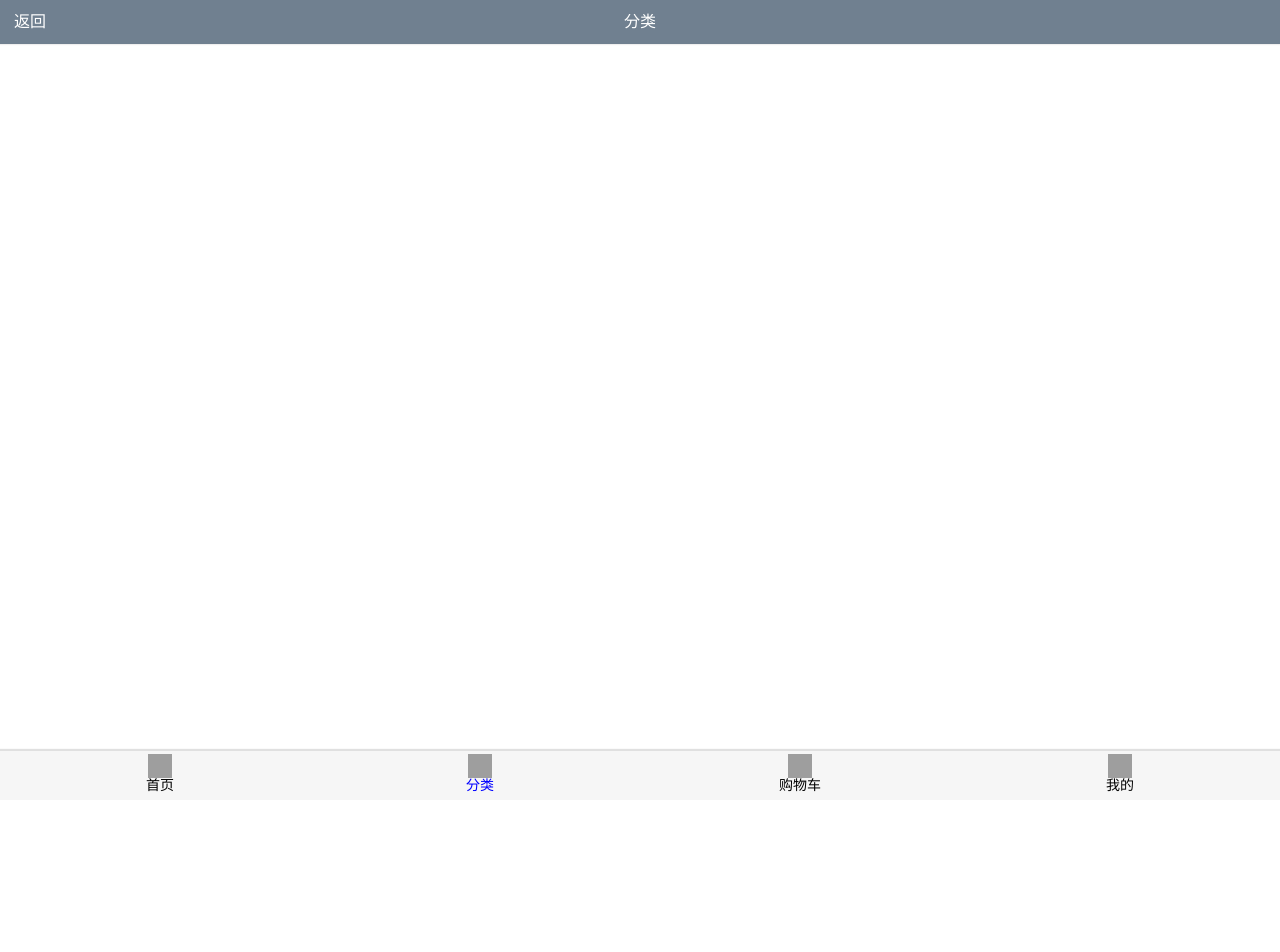
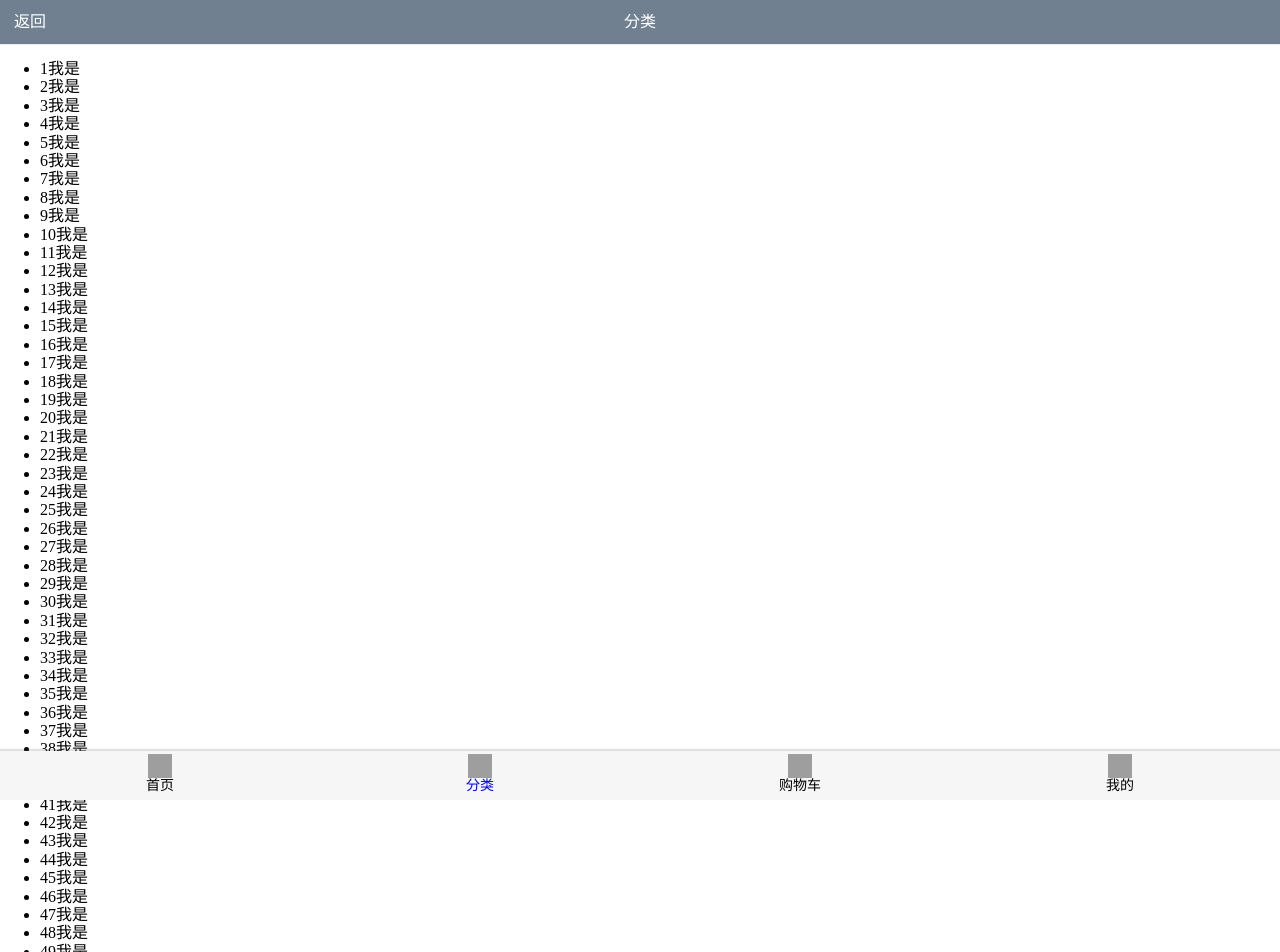
Before and after one commit to wwqnet/VueProject, a Vue app: page /category in a window 1280 px wide. Shown: the top 952 px of the page. Before the commit the page ends 800 px from the top, so only its background shows below. Built offline with nearby package versions, Linux system fonts and the light colour scheme; no server answers; grey boxes are pictures that could not be loaded.

Commit message:
提提交最新å¤代码

```diff
--- a/package.json
+++ b/package.json
@@ -11,6 +11,7 @@
   },
   "dependencies": {
     "axios": "^0.19.1",
+    "better-scroll": "^1.15.2",
     "vue": "^2.5.2",
     "vue-router": "^3.0.7",
     "vuex": "^3.1.2"
--- a/src/network/request.js
+++ b/src/network/request.js
@@ -5,11 +5,13 @@ export function request(config){
         baseURL:"",
         timeout:5000
     })
+    // 请求拦截
     instance.interceptors.request.use((config)=>{
         return config
     },err=>{
 
     })
+    // 响应拦截
     instance.interceptors.response.use(res => {
         return res
     },err => {
--- a/src/views/category/Category.vue
+++ b/src/views/category/Category.vue
@@ -4,14 +4,19 @@
       <div slot="left">返回</div>
       <div slot="center">分类</div>
     </nav-bar>
+    <category-content/>
   </div>
 </template>
 <script>
 import NavBar from "@/components/common/navbar/NavBar";
+import CategoryContent from "@/views/category/CategoryContent"
+
+
 export default {
   name: "Category",
   components: {
-    NavBar
+    NavBar,
+    CategoryContent
   }
 };
 </script>
@@ -20,5 +25,7 @@ export default {
     background-color:slategray;
     text-align: center;
     color: white;
+    position: sticky;
+    top: 0;
 }
 </style>
--- /dev/null
+++ b/src/views/category/CategoryContent.vue
@@ -0,0 +1,124 @@
+<template>
+  <div class="wrapper">
+    <ul>
+      <li>1我是</li>
+      <li>2我是</li>
+      <li>3我是</li>
+      <li>4我是</li>
+      <li>5我是</li>
+      <li>6我是</li>
+      <li>7我是</li>
+      <li>8我是</li>
+      <li>9我是</li>
+      <li>10我是</li>
+      <li>11我是</li>
+      <li>12我是</li>
+      <li>13我是</li>
+      <li>14我是</li>
+      <li>15我是</li>
+      <li>16我是</li>
+      <li>17我是</li>
+      <li>18我是</li>
+      <li>19我是</li>
+      <li>20我是</li>
+      <li>21我是</li>
+      <li>22我是</li>
+      <li>23我是</li>
+      <li>24我是</li>
+      <li>25我是</li>
+      <li>26我是</li>
+      <li>27我是</li>
+      <li>28我是</li>
+      <li>29我是</li>
+      <li>30我是</li>
+      <li>31我是</li>
+      <li>32我是</li>
+      <li>33我是</li>
+      <li>34我是</li>
+      <li>35我是</li>
+      <li>36我是</li>
+      <li>37我是</li>
+      <li>38我是</li>
+      <li>39我是</li>
+      <li>40我是</li>
+      <li>41我是</li>
+      <li>42我是</li>
+      <li>43我是</li>
+      <li>44我是</li>
+      <li>45我是</li>
+      <li>46我是</li>
+      <li>47我是</li>
+      <li>48我是</li>
+      <li>49我是</li>
+      <li>50我是</li>
+      <li>51我是</li>
+      <li>52我是</li>
+      <li>53我是</li>
+      <li>54我是</li>
+      <li>55我是</li>
+      <li>56我是</li>
+      <li>57我是</li>
+      <li>58我是</li>
+      <li>59我是</li>
+      <li>60我是</li>
+      <li>61我是</li>
+      <li>62我是</li>
+      <li>63我是</li>
+      <li>64我是</li>
+      <li>65我是</li>
+      <li>66我是</li>
+      <li>67我是</li>
+      <li>68我是</li>
+      <li>69我是</li>
+      <li>70我是</li>
+      <li>71我是</li>
+      <li>72我是</li>
+      <li>73我是</li>
+      <li>74我是</li>
+      <li>75我是</li>
+      <li>76我是</li>
+      <li>77我是</li>
+      <li>78我是</li>
+      <li>79我是</li>
+      <li>80我是</li>
+      <li>81我是</li>
+      <li>82我是</li>
+      <li>83我是</li>
+      <li>84我是</li>
+      <li>85我是</li>
+      <li>86我是</li>
+      <li>87我是</li>
+      <li>88我是</li>
+      <li>89我是</li>
+      <li>90我是</li>
+      <li>91我是</li>
+      <li>92我是</li>
+      <li>93我是</li>
+      <li>94我是</li>
+      <li>95我是</li>
+      <li>96我是</li>
+      <li>97我是</li>
+      <li>98我是</li>
+      <li>99我是</li>
+      <li>100我是</li>
+    </ul>
+  </div>
+</template>
+
+<script>
+import BScroll from "better-scroll";
+
+export default {
+  name: "CategoryContent",
+  data() {
+    return {};
+  },
+
+  mounted() {
+    let wrapper = document.querySelector(".wrapper");
+    let scroll = new BScroll(wrapper);
+  }
+};
+</script>
+<style  scoped>
+</style>
```
Also changed, not shown: 1 other file (tests, documents, lock files or other folders).
